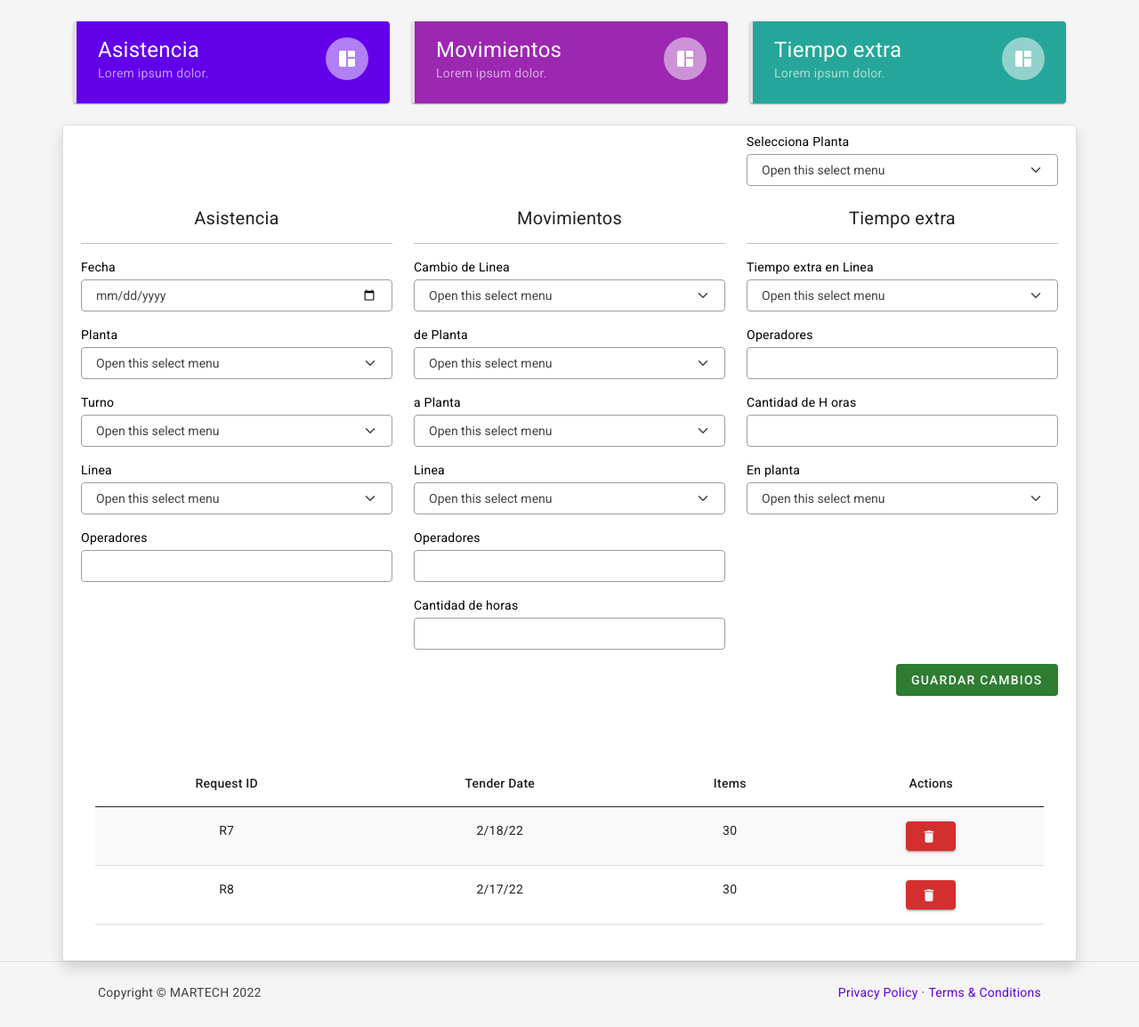
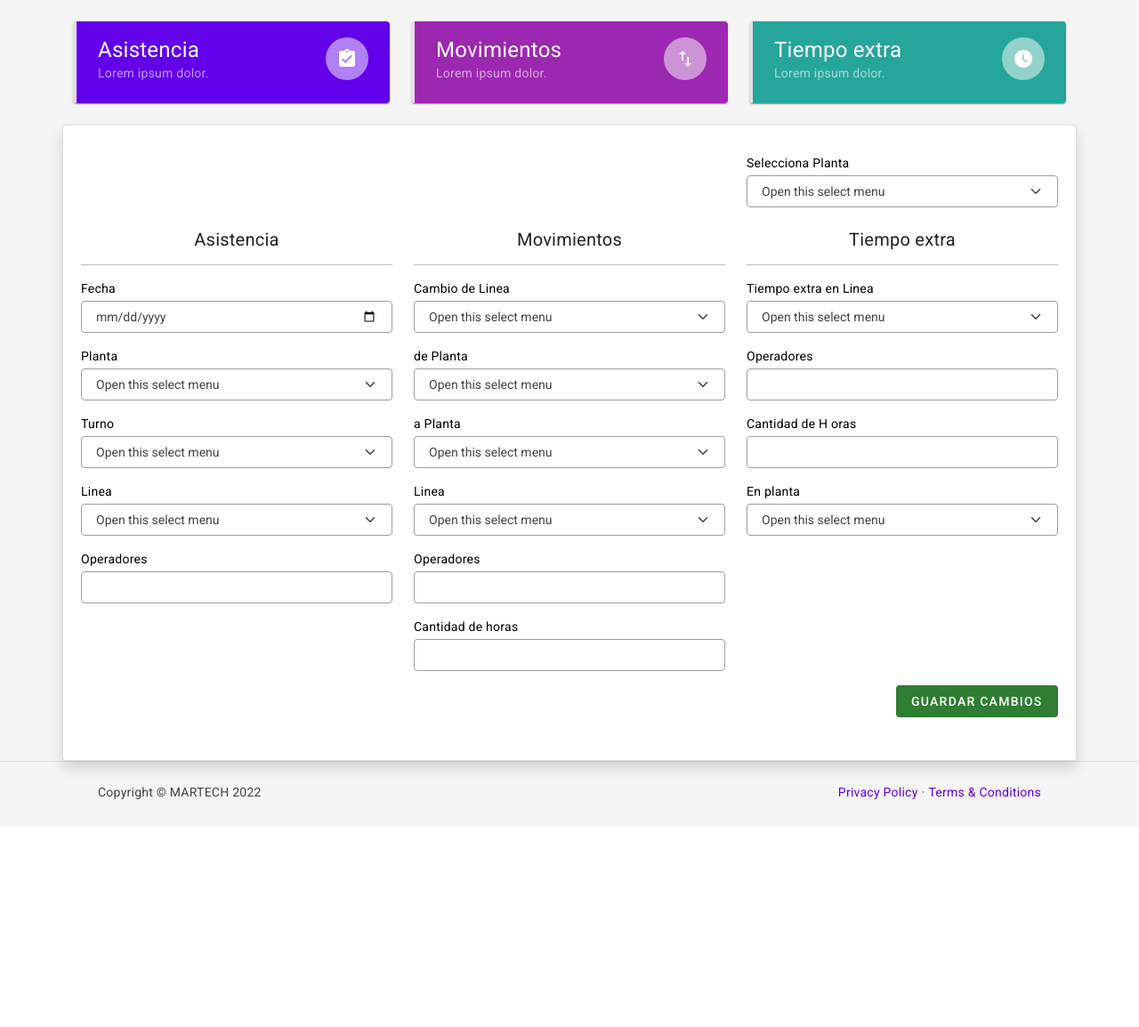
Before and after one commit to Magui-28-Magui/horas_aplicadas, a PHP site: template src/views/dashboard/dashboard.php in a window 1280 px wide. Shown: the whole page at 89% size. After the commit the page ends 898 px from the top, so only its background shows below. Run offline with PHP 8.4, Linux system fonts and the light colour scheme; the template is opened without the code that fills it, so the values that code supplies are empty; some libraries are stand-ins or nearby versions.

Commit message:
remove table from dashboard

```diff
--- a/src/includes/sidebar.php
+++ b/src/includes/sidebar.php
@@ -13,8 +13,8 @@
                     <!-- Divider-->
                     <div class="drawer-menu-divider"></div>
                     <a class="nav-link collapsed" href="javascript:void(0);" data-bs-toggle="collapse" data-bs-target="#collapseReports2" aria-expanded="false" aria-controls="collapseLayouts">
-                        <div class="nav-link-icon"><i class="material-icons">dashboard</i></div>
-                        Link
+                        <div class="nav-link-icon"><i class="material-icons">description</i></div>
+                        Reportes
                         <div class="drawer-collapse-arrow"><i class="material-icons">expand_more</i></div>
                     </a>
                     <div class="collapse" id="collapseReports2" aria-labelledby="headingOne" data-bs-parent="#drawerAccordion">
--- a/src/includes/topbar.php
+++ b/src/includes/topbar.php
@@ -4,7 +4,7 @@
         <!-- Drawer toggle button-->
         <button class="btn btn-lg btn-icon order-1 order-lg-0" id="drawerToggle" href="javascript:void(0);"><i class="material-icons">menu</i></button>
         <!-- Navbar brand-->
-        <a class="navbar-brand me-auto" href=""><div class="text-uppercase font-monospace">Visual Management</div></a>
+        <a class="navbar-brand me-auto" href=""><div class="text-uppercase font-monospace">Horas aplicadas</div></a>
         <!-- Navbar items-->
         <div class="d-flex align-items-center mx-3 me-lg-0">
             <!-- Navbar buttons-->
--- a/src/views/dashboard/dashboard.php
+++ b/src/views/dashboard/dashboard.php
@@ -1,5 +1,6 @@
 <div class="container mt-4">
     <div class="row">
+        <!-- INFO CARDS -->
         <div class="col-md-4 mb-4">
             <div class="card card-raised border-start bg-primary border-4">
                 <div class="card-body px-4">
@@ -8,7 +9,7 @@
                             <div class="display-5 text-white">Asistencia</div>
                             <div class="card-text">Lorem ipsum dolor.</div>
                         </div>
-                        <div class="icon-circle bg-white-50 text-white"><i class="material-icons">space_dashboard</i></div>
+                        <div class="icon-circle bg-white-50 text-white"><i class="material-icons">assignment_turned_in</i></div>
                     </div>
                 </div>
             </div>
@@ -21,7 +22,7 @@
                             <div class="display-5 text-white">Movimientos</div>
                             <div class="card-text">Lorem ipsum dolor.</div>
                         </div>
-                        <div class="icon-circle bg-white-50 text-white"><i class="material-icons">space_dashboard</i></div>
+                        <div class="icon-circle bg-white-50 text-white"><i class="material-icons">swap_vert</i></div>
                     </div>
                 </div>
             </div>
@@ -34,16 +35,16 @@
                             <div class="display-5 text-white">Tiempo extra</div>
                             <div class="card-text">Lorem ipsum dolor.</div>
                         </div>
-                        <div class="icon-circle bg-white-50 text-white"><i class="material-icons">space_dashboard</i></div>
+                        <div class="icon-circle bg-white-50 text-white"><i class="material-icons">watch_later</i></div>
                     </div>
                 </div>
             </div>
         </div>
         <div class="card bg-white shadow">
             <div class="row p-2 mb-5">
-
+                <!--FORM -->
                 <div class="col-md-8"></div>
-                <div class="col-md-4 mb-4">
+                <div class="col-md-4 mb-4 mt-4">
                     <label for="t_extra" class="form-label">Selecciona Planta</label>
                     <select class="form-select" id="t_extra" aria-label="Default select example">
                         <option selected>Open this select menu</option>
@@ -174,42 +175,6 @@
                     <button class="btn btn-success" type="button">Guardar cambios</button>
                 </div>
             </div>
-            <!--Table-->
-            <div class="card-body p-4">
-                <table id="datatablesSimple" class="text-center table table-striped table-hover">
-                    <thead>
-                        <tr>
-                            <th class="text-center">Request ID</th>
-                            <th class="text-center">Tender Date</th>
-                            <th class="text-center">Items</th>
-                            <th class="text-center">Actions</th>
-                        </tr>
-                    </thead>
-                    <tbody>
-                        <tr>
-                            <td>R7</td>
-                            <td>2/18/22</td>
-                            <td>30</td>
-                            <td>
-                                <a href="" class="btn btn-raised-danger">
-                                    <i class="material-icons icon-sm me-1 text-light">delete</i>
-                                </a>
-                            </td>
-                        </tr>
-                        <tr>
-                            <td>R8</td>
-                            <td>2/17/22</td>
-                            <td>30</td>
-                            <td>
-                                <a href="" class="btn btn-raised-danger">
-                                    <i class="material-icons icon-sm me-1 text-light">delete</i>
-                                </a>
-                            </td>
-                        </tr>
-
-                    </tbody>
-                </table>
         </div>
     </div>
 </div>
-</div>
```
Lines whose indentation alone changed are shown as unchanged.
